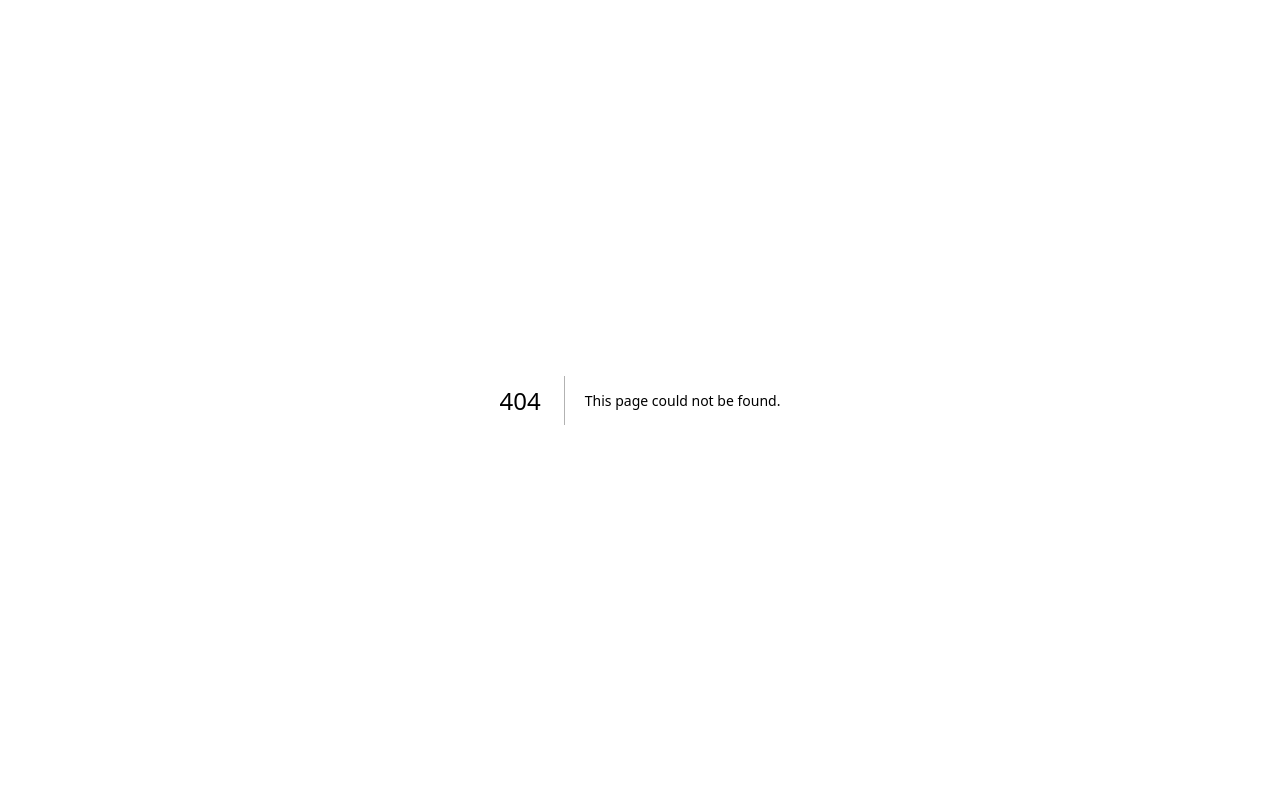
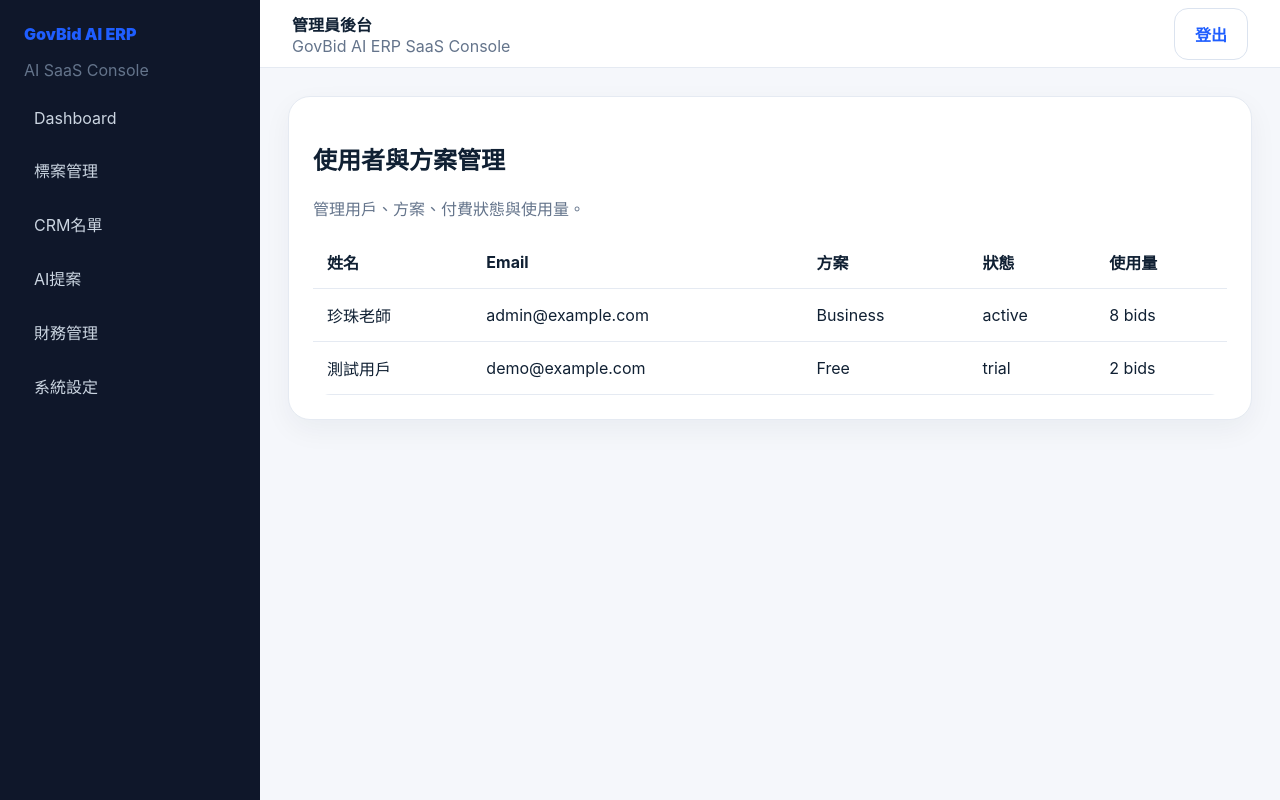
Before and after one commit to ccazhu-coder/job-exam-game, a Next.js app in the folder govbid-ai-erp/saas-mvp/: page /admin in a window 1280 px wide. Before the commit this address had no page. Built offline with nearby package versions, Linux system fonts and the light colour scheme.

Commit message:
Create admin page

```diff
--- /dev/null
+++ b/govbid-ai-erp/saas-mvp/app/admin/page.js
@@ -0,0 +1,28 @@
+import Sidebar from '../../components/Sidebar';
+import Topbar from '../../components/Topbar';
+
+const users = [
+  { name: '珍珠老師', email: 'admin@example.com', plan: 'Business', status: 'active', usage: '8 bids' },
+  { name: '測試用戶', email: 'demo@example.com', plan: 'Free', status: 'trial', usage: '2 bids' },
+];
+
+export default function AdminPage() {
+  return (
+    <div className="dashboard">
+      <Sidebar />
+      <main>
+        <Topbar title="管理員後台" />
+        <div className="main">
+          <section className="card">
+            <h2>使用者與方案管理</h2>
+            <p className="muted">管理用戶、方案、付費狀態與使用量。</p>
+            <table className="table">
+              <thead><tr><th>姓名</th><th>Email</th><th>方案</th><th>狀態</th><th>使用量</th></tr></thead>
+              <tbody>{users.map((u) => <tr key={u.email}><td>{u.name}</td><td>{u.email}</td><td>{u.plan}</td><td>{u.status}</td><td>{u.usage}</td></tr>)}</tbody>
+            </table>
+          </section>
+        </div>
+      </main>
+    </div>
+  );
+}
```
